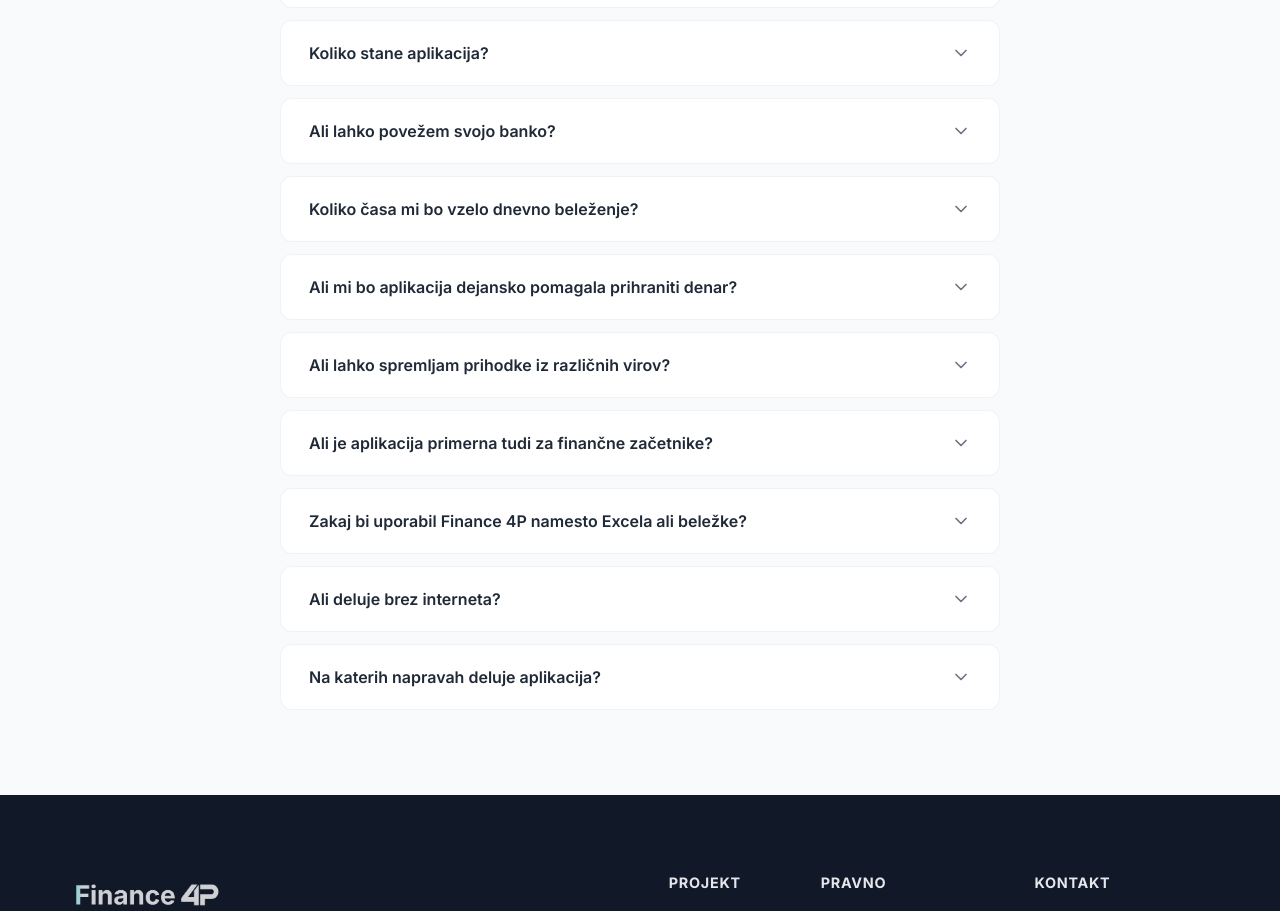
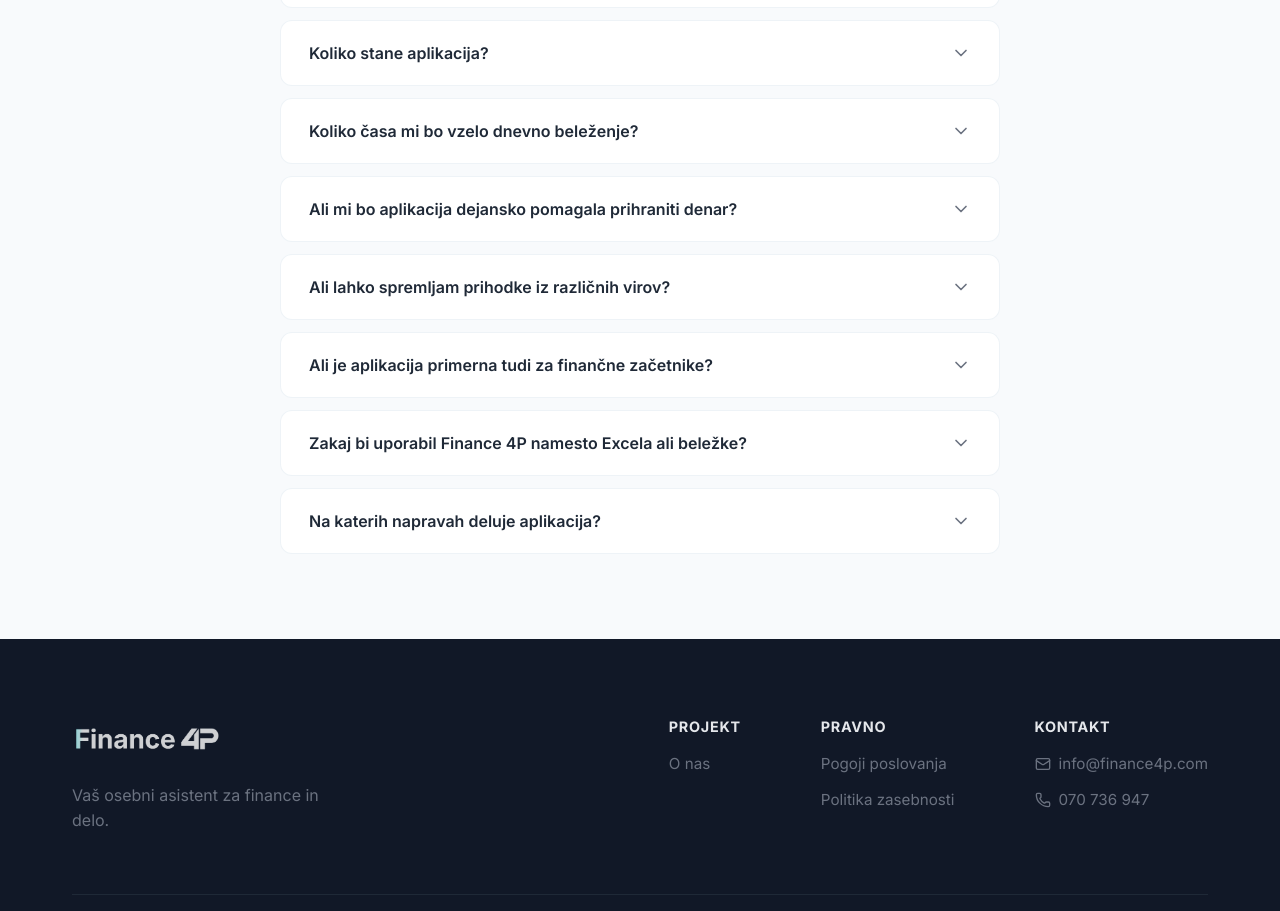
Before and after one commit to filipkolle/Landing-4P, a React (Vite) app: page / in a window 1280 px wide. Shown: the part 6010-6921 px from the top of the page. Built offline with nearby package versions, Linux system fonts and the light colour scheme.

Commit message:
style: remove bank and offline FAQ questions

```diff
--- a/src/components/SocialFAQ.jsx
+++ b/src/components/SocialFAQ.jsx
@@ -17,10 +17,6 @@ const SocialFAQ = () => {
       answer: "Aplikacija Finance 4P je popolnoma brezplačna za vse uporabnike, saj si želimo omogočiti boljši finančni nadzor čim širšemu krogu ljudi."
     },
     {
-      question: "Ali lahko povežem svojo banko?",
-      answer: "Trenutno se osredotočamo na ročno in semi-avtomatizirano beleženje za večjo zasebnost. Bančne integracije pa so na našem razvojnem načrtu."
-    },
-    {
       question: "Koliko časa mi bo vzelo dnevno beleženje?",
       answer: "Zelo malo. Aplikacija je zasnovana tako, da vnos traja manj kot 5 sekund. Cilj je, da beleženje postane tvoja najlažja dnevna navada."
     },
@@ -34,15 +30,11 @@ const SocialFAQ = () => {
     },
     {
       question: "Ali je aplikacija primerna tudi za finančne začetnike?",
-      answer: "Absolutno. Brez kompliciranih računovodskih izrazov. Aplikacija te vodi korak za korakom, da dobiš takojšen občutek nadzora in varnosti."
+      answer: "Absolutno. Brev kompliciranih računovodskih izrazov. Aplikacija te vodi korak za korakom, da dobiš takojšen občutek nadzora in varnosti."
     },
     {
       question: "Zakaj bi uporabil Finance 4P namesto Excela ali beležke?",
       answer: "Ker je tvoj telefon vedno s tabo. Poleg tega Finance 4P avtomatsko generira analitike in grafikone, ki bi ti v Excelu vzeli ure ročnega dela."
-    },
-    {
-      question: "Ali deluje brez interneta?",
-      answer: "Da, večino funkcij beleženja lahko uporabljate brez internetne povezave. Podatki se samodejno sinhronizirajo, ko ste spet online."
     },
     {
       question: "Na katerih napravah deluje aplikacija?",
```
